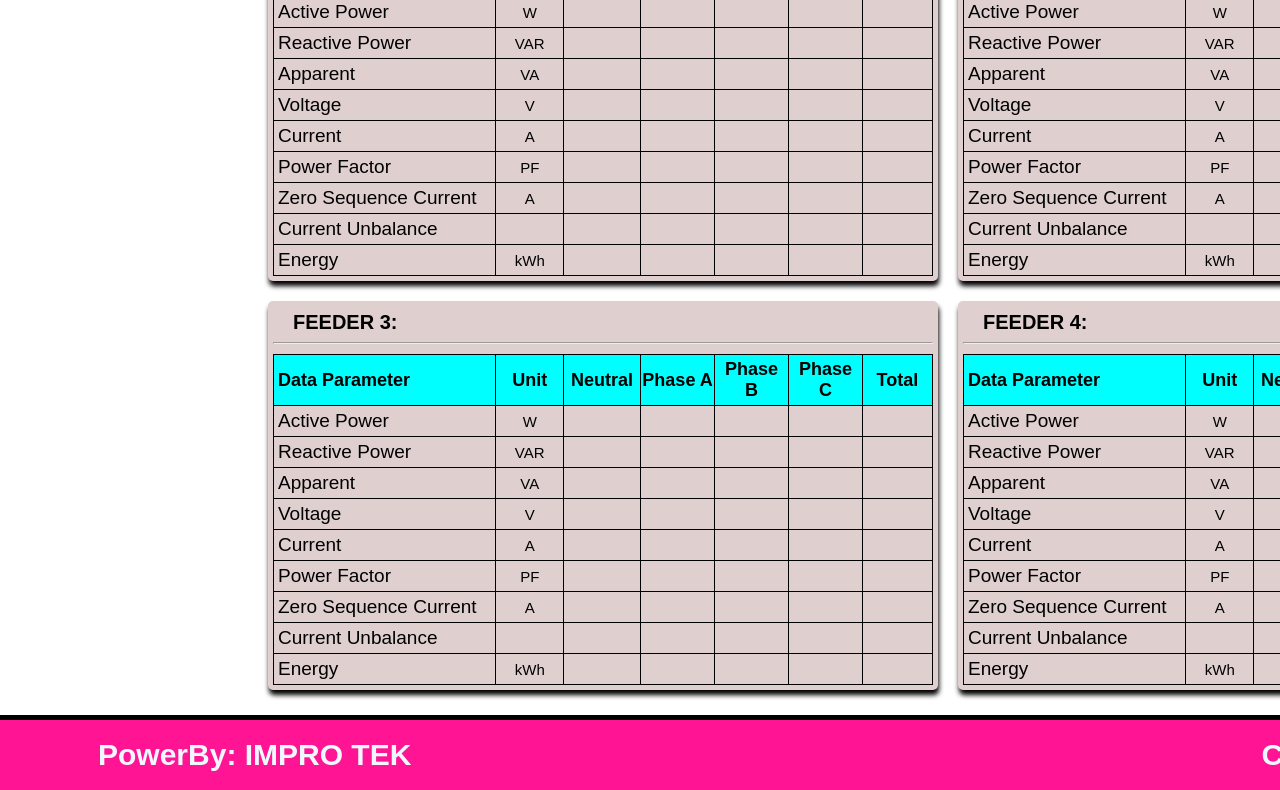
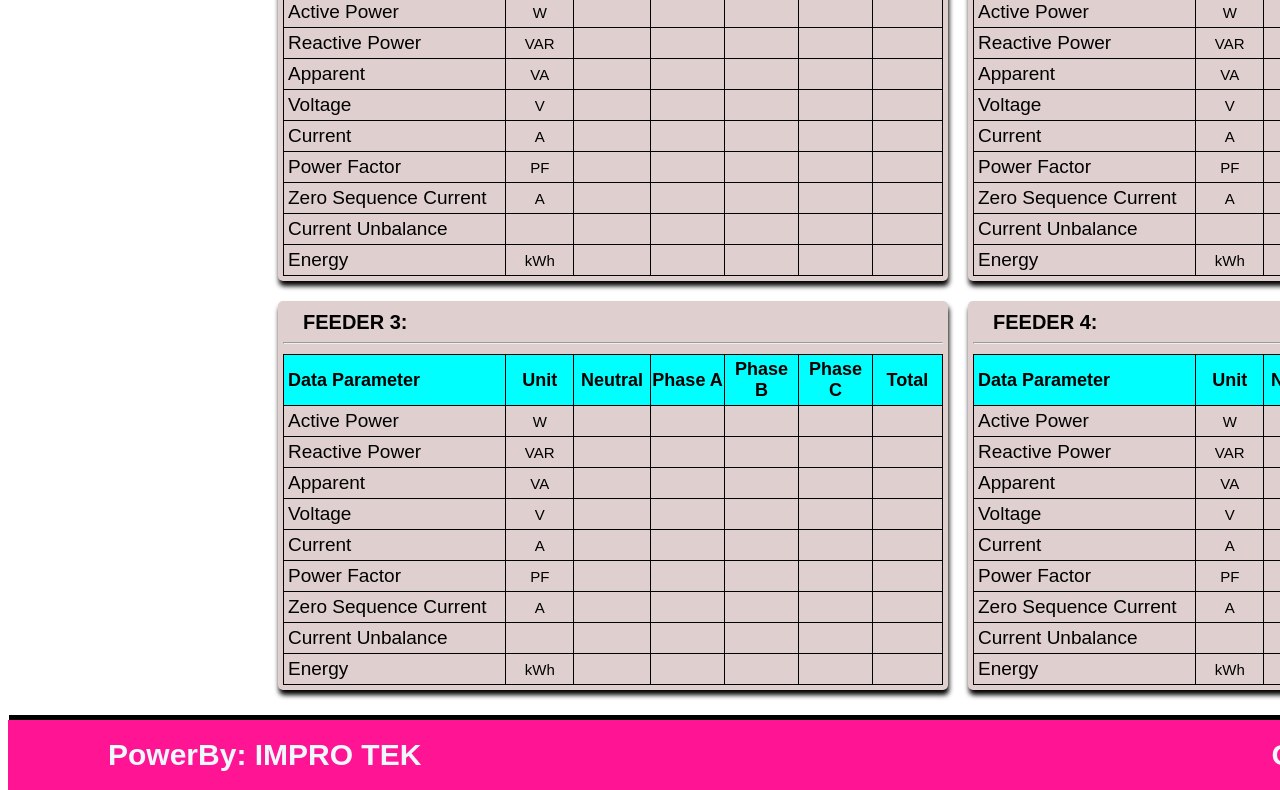
Before and after one commit to IMPROTEK4/transformer.github.io, a plain HTML site: page index.html in a window 1280 px wide. Shown: the part 766-1556 px from the top of the page. Drawn offline with Linux system fonts and the light colour scheme.

Commit message:
Add files via upload

```diff
--- a/css/sensor&meter.css
+++ b/css/sensor&meter.css
@@ -2,7 +2,7 @@
   display: flex;
   margin: auto;
   background-color:deeppink;
-  width: 1880px;
+  width: 1900px;
   height: 100px;
   box-shadow: 1px 5px 5px;
 }
@@ -232,7 +232,7 @@
   position: relative;
   margin: auto;
   height: 1417px;
-  width: 1880px;
+  width: 1900px;
   /* background-color: greenyellow; */
 }
 
@@ -495,7 +495,7 @@
 
     .bottombar{
       height: 70px;
-      width: 1880px;
+      width: 1900px;
       margin: auto;
       margin-top: 30px;
       margin-left: -270px;
```
